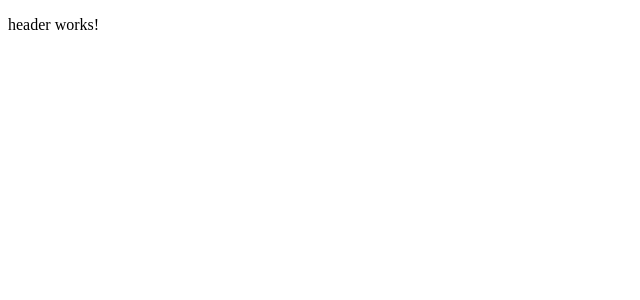
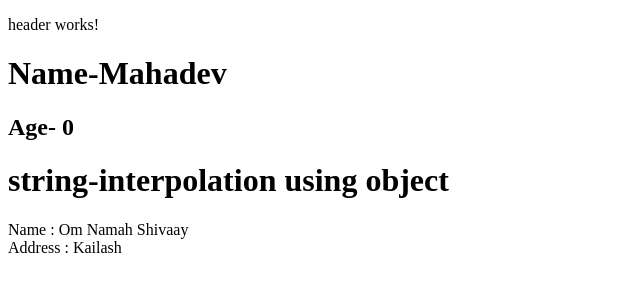
Before and after one commit to prajapatinaveen9719/ng-ekart, an Angular app: page / in a window 1280 px wide. Shown: the top 300 px of the page, without its empty margins (0-640 px from the left). Built offline with nearby package versions, Linux system fonts and the light colour scheme.

Commit message:
string interpolation

```diff
--- a/src/app/app.component.html
+++ b/src/app/app.component.html
@@ -3,3 +3,5 @@
 <!-- <div id="app-header" ></div>
 <div class="app-header"></div> -->
 <app-header></app-header>
+
+<string-interpolation></string-interpolation>
--- a/src/app/app.module.ts
+++ b/src/app/app.module.ts
@@ -5,12 +5,14 @@ import { AppRoutingModule } from './app-routing.module';
 import { AppComponent } from './app.component';
 import { HeaderComponent } from './header/header.component';
 import { FooterComponent } from './footer/footer.component';
+import { OneWayStringInterpolationComponent } from './one-way-string-interpolation/one-way-string-interpolation.component';
 
 @NgModule({
   declarations: [
     AppComponent,
     HeaderComponent,
-    FooterComponent
+    FooterComponent,
+    OneWayStringInterpolationComponent
   ],
   imports: [
     BrowserModule,
--- /dev/null
+++ b/src/app/one-way-string-interpolation/one-way-string-interpolation.component.html
@@ -0,0 +1,14 @@
+
+<h1>Name-{{Name}}</h1>
+<h2>
+   Age- {{Age}}
+</h2>
+
+
+<h1>
+    string-interpolation using object
+</h1>
+
+<span>Name : {{gods.Name}}</span>
+<br>
+<span>Address : {{gods.Address}}</span>
--- /dev/null
+++ b/src/app/one-way-string-interpolation/one-way-string-interpolation.component.ts
@@ -0,0 +1,21 @@
+import { Component } from '@angular/core';
+
+@Component({
+  selector: 'string-interpolation',
+  templateUrl: './one-way-string-interpolation.component.html',
+  styleUrls: ['./one-way-string-interpolation.component.css']
+})
+
+
+export class OneWayStringInterpolationComponent {
+Name:string ='Mahadev'
+Age:Number=0
+
+gods={
+  Name:"Om Namah Shivaay",
+  Address:"Kailash",
+}
+
+
+
+}
```
Also changed, not shown: src/app/one-way-string-interpolation/one-way-string-interpolation.component.css (added), 2 other files (tests, documents, lock files or other folders).
